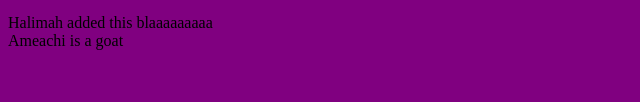
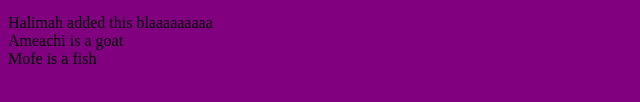
Before and after one commit to Eyinimofe-ore/Git-demo-app, a plain HTML site: page index.html in a window 1280 px wide. Shown: the part 312-414 px from the top of the page, 0-640 px from the left. Drawn offline with Linux system fonts and the light colour scheme.

Commit message:
Added mofe is a fish

```diff
--- a/index.html
+++ b/index.html
@@ -23,5 +23,6 @@
     </ul>
     <div>Halimah added this blaaaaaaaaa</div>
     <div>Ameachi is a goat</div>
+    <div>Mofe is a fish</div>
   </body>
 </html>
```
